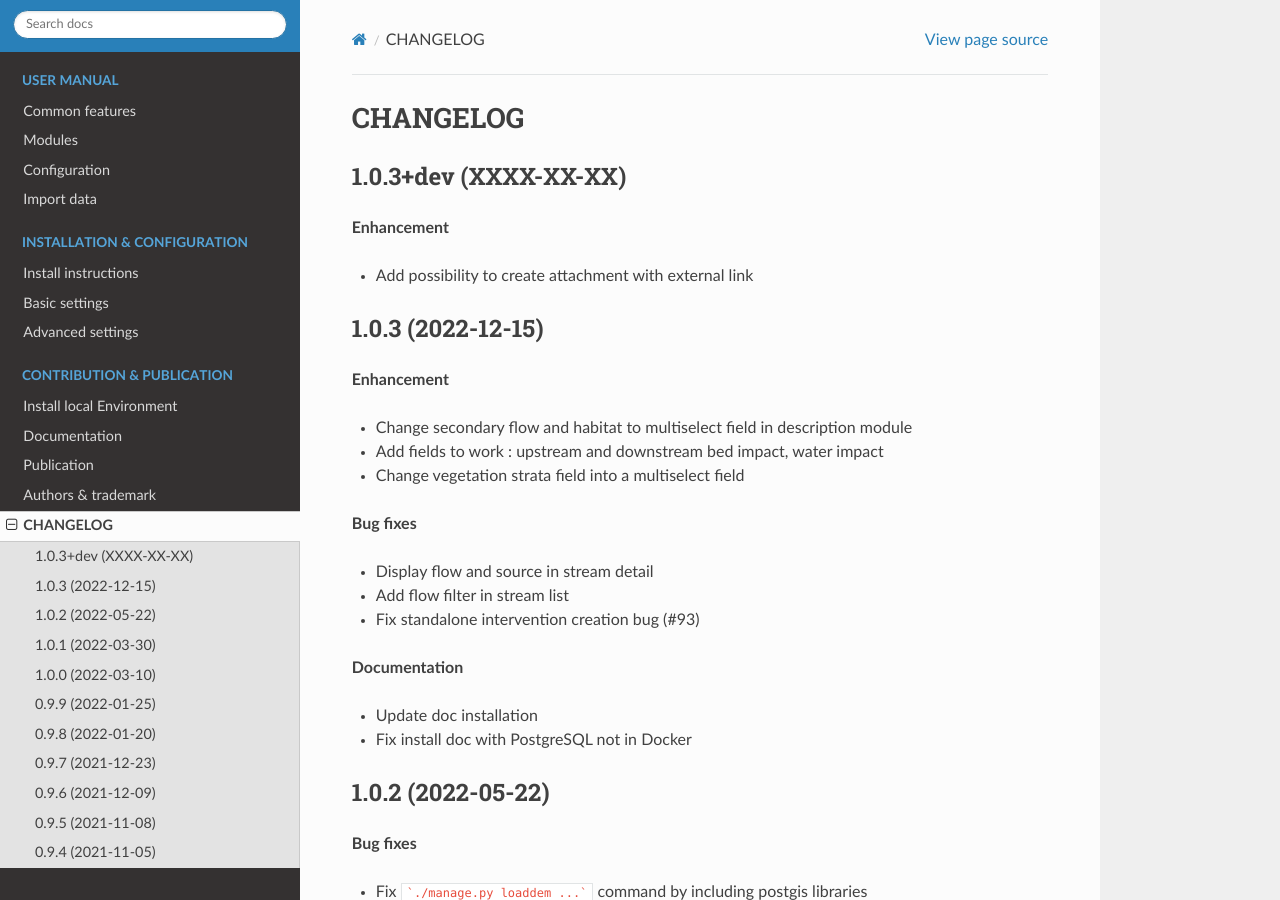
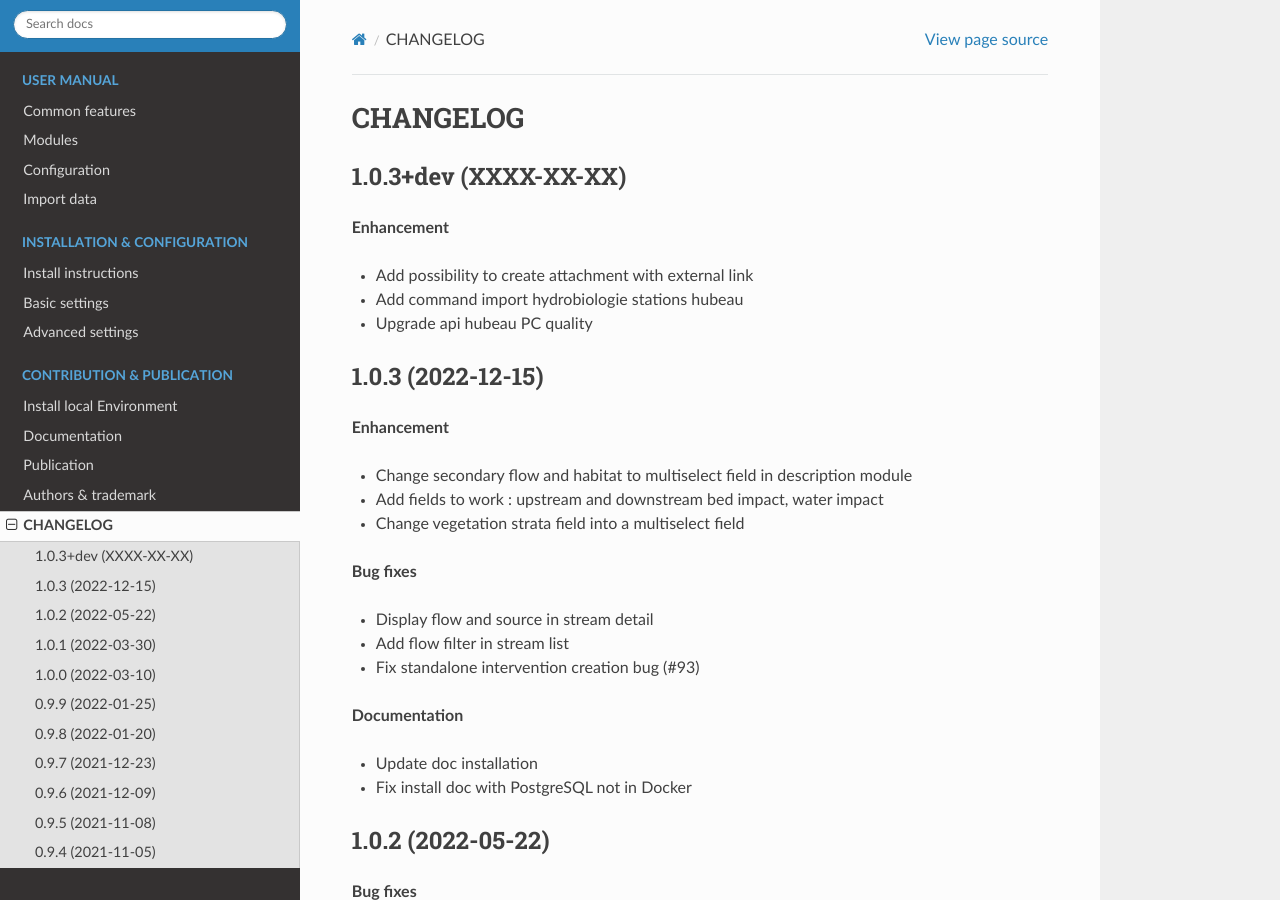
Before and after one commit to Georiviere/Georiviere-admin, a Sphinx documentation site: the page built from docs/changelog.rst, in a window 1280 px wide and 900 px high. Built offline with Sphinx 7.4.7 and the Read the Docs theme 2.0.0, drawn with Linux system fonts in a browser that asks for light colours; the version number could not be read and is left out.

Commit message:
📝 Add changelog

```diff
--- a/docs/changelog.rst
+++ b/docs/changelog.rst
@@ -8,6 +8,9 @@ CHANGELOG
 **Enhancement**
 
 * Add possibility to create attachment with external link
+* Add command import hydrobiologie stations hubeau
+* Upgrade api hubeau PC quality
+
 
 1.0.3 (2022-12-15)
 -------------------------
```
